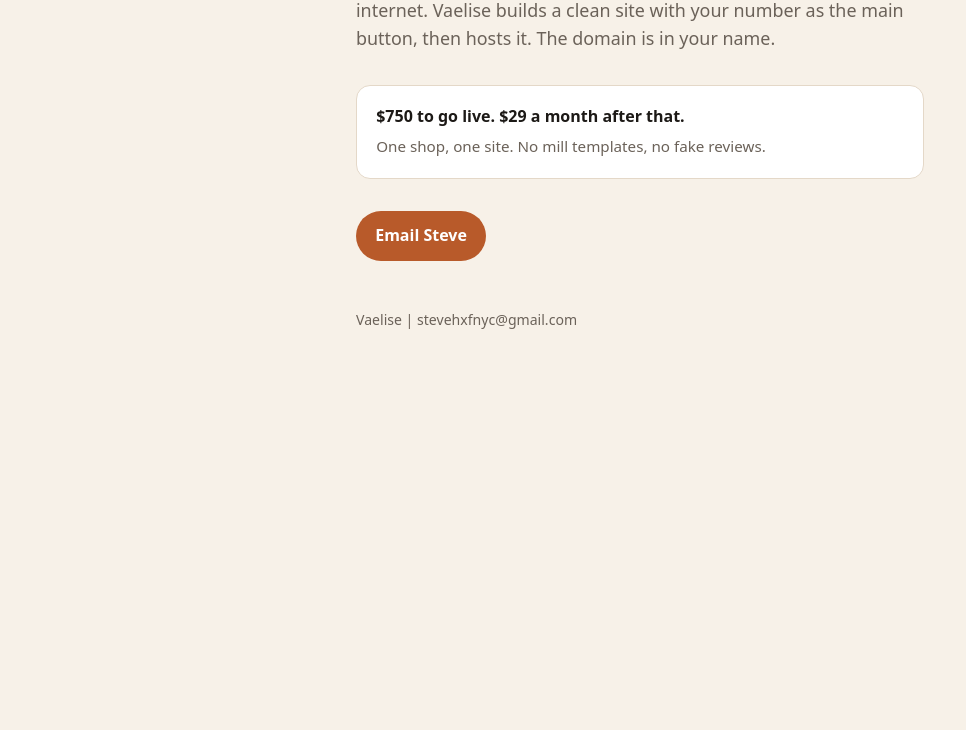
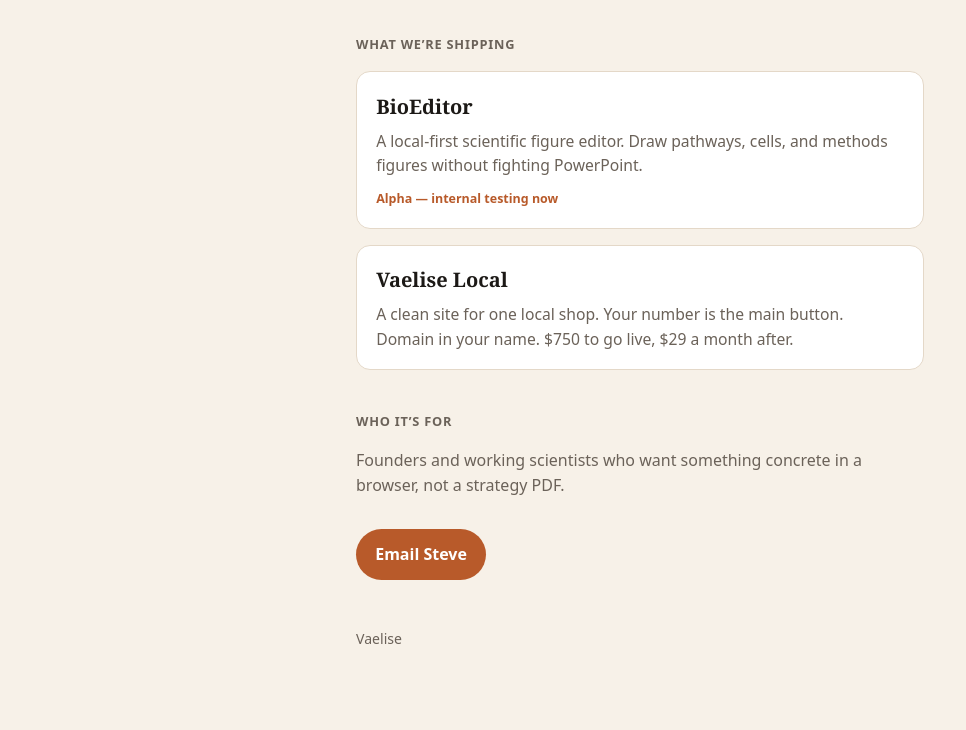
Before and after one commit to steveh-alpha/vaelise, a plain HTML site: page index.html in a window 1280 px wide. Shown: the part 289-1019 px from the top of the page, without its empty margins (0-966 px from the left). Before the commit the page ends 800 px from the top, so only its background shows below. Drawn offline with Linux system fonts and the light colour scheme.

Commit message:
Reframe homepage as Vaelise Studio (BioEditor + Local)

```diff
--- a/index.html
+++ b/index.html
@@ -4,7 +4,7 @@
 <meta charset="utf-8">
 <meta name="viewport" content="width=device-width, initial-scale=1">
 <title>Vaelise</title>
-<meta name="description" content="Simple websites for independent local shops. $750 to go live, $29 a month to host. Domain in your name.">
+<meta name="description" content="Vaelise is a studio. Small AI products, built and shipped — tools you can open and use, not decks.">
 <style>
 :root{--ink:#1c1916;--muted:#6b6259;--paper:#f7f1e8;--line:#e4d8c8;--copper:#b85a2a}
 *{box-sizing:border-box}body{margin:0;font-family:Georgia,serif;background:var(--paper);color:var(--ink);line-height:1.55}
@@ -12,10 +12,14 @@
 .brand{font-size:1.15rem;text-decoration:none;color:var(--ink)}
 .wrap{max-width:38rem;margin:0 auto;padding:4.2rem 1.25rem 5rem}
 h1{font-size:clamp(2rem,6vw,3rem);line-height:1.15;font-weight:600;margin:0 0 1rem}
-.lede{font-family:system-ui,sans-serif;font-size:1.12rem;color:var(--muted);margin:0 0 2rem}
-.price{font-family:system-ui,sans-serif;background:#fff;border:1px solid var(--line);border-radius:14px;padding:1.15rem 1.2rem;margin:0 0 2rem}
-.price b{display:block;margin-bottom:.35rem}
-.price span{color:var(--muted);font-size:.95rem}
+.lede{font-family:system-ui,sans-serif;font-size:1.12rem;color:var(--muted);margin:0 0 2.4rem}
+h2{font-family:system-ui,sans-serif;font-size:.8rem;letter-spacing:.06em;text-transform:uppercase;color:var(--muted);font-weight:700;margin:0 0 1rem}
+.products{display:grid;gap:1rem;margin:0 0 2.6rem}
+.card{font-family:system-ui,sans-serif;background:#fff;border:1px solid var(--line);border-radius:14px;padding:1.15rem 1.2rem}
+.card h3{font-family:Georgia,serif;font-size:1.25rem;font-weight:600;margin:0 0 .45rem}
+.card p{margin:0;color:var(--muted);font-size:.98rem}
+.card .tag{display:inline-block;margin-top:.7rem;font-size:.78rem;color:var(--copper);font-weight:700}
+.who{font-family:system-ui,sans-serif;color:var(--muted);margin:0 0 2rem}
 a.btn{display:inline-block;font-family:system-ui,sans-serif;font-weight:700;text-decoration:none;background:var(--copper);color:#fff;padding:.8rem 1.2rem;border-radius:999px}
 footer{font-family:system-ui,sans-serif;font-size:.88rem;color:var(--muted);margin-top:3rem}
 </style>
@@ -23,11 +27,27 @@
 <body>
 <header><a class="brand" href="/">Vaelise</a></header>
 <main class="wrap">
-<h1>A simple site for a local shop.</h1>
-<p class="lede">Independent contractors should not look like they forgot the internet. Vaelise builds a clean site with your number as the main button, then hosts it. The domain is in your name.</p>
-<div class="price"><b>$750 to go live. $29 a month after that.</b><span>One shop, one site. No mill templates, no fake reviews.</span></div>
+<h1>Small AI products, built and shipped.</h1>
+<p class="lede">Vaelise is a studio. We build tools you can open and use, not decks.</p>
+
+<h2>What we’re shipping</h2>
+<div class="products">
+  <article class="card">
+    <h3>BioEditor</h3>
+    <p>A local-first scientific figure editor. Draw pathways, cells, and methods figures without fighting PowerPoint.</p>
+    <span class="tag">Alpha — internal testing now</span>
+  </article>
+  <article class="card">
+    <h3>Vaelise Local</h3>
+    <p>A clean site for one local shop. Your number is the main button. Domain in your name. $750 to go live, $29 a month after.</p>
+  </article>
+</div>
+
+<h2>Who it’s for</h2>
+<p class="who">Founders and working scientists who want something concrete in a browser, not a strategy PDF.</p>
+
 <p><a class="btn" href="mailto:stevehxfnyc@gmail.com">Email Steve</a></p>
-<footer>Vaelise | stevehxfnyc@gmail.com</footer>
+<footer>Vaelise</footer>
 </main>
 </body>
 </html>
```
